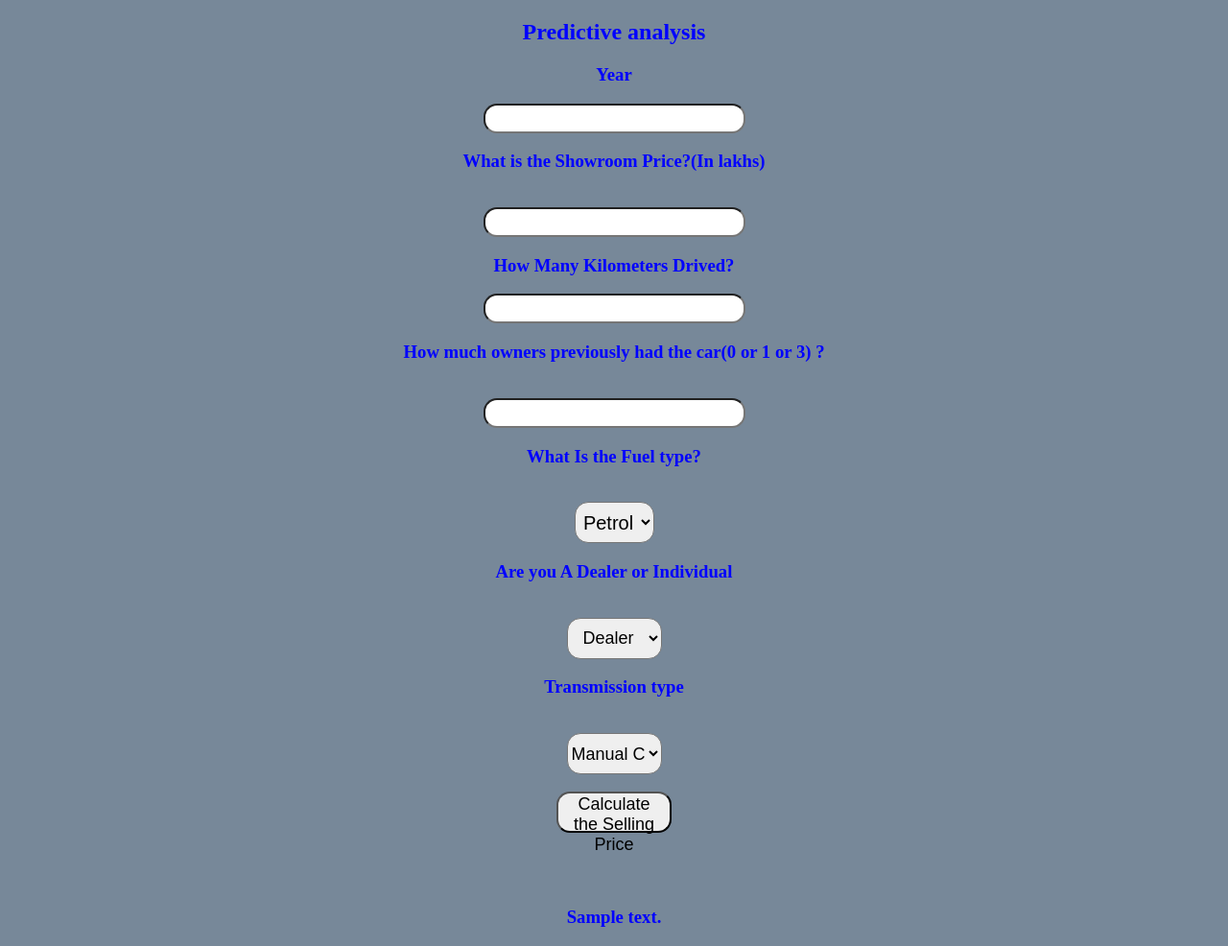
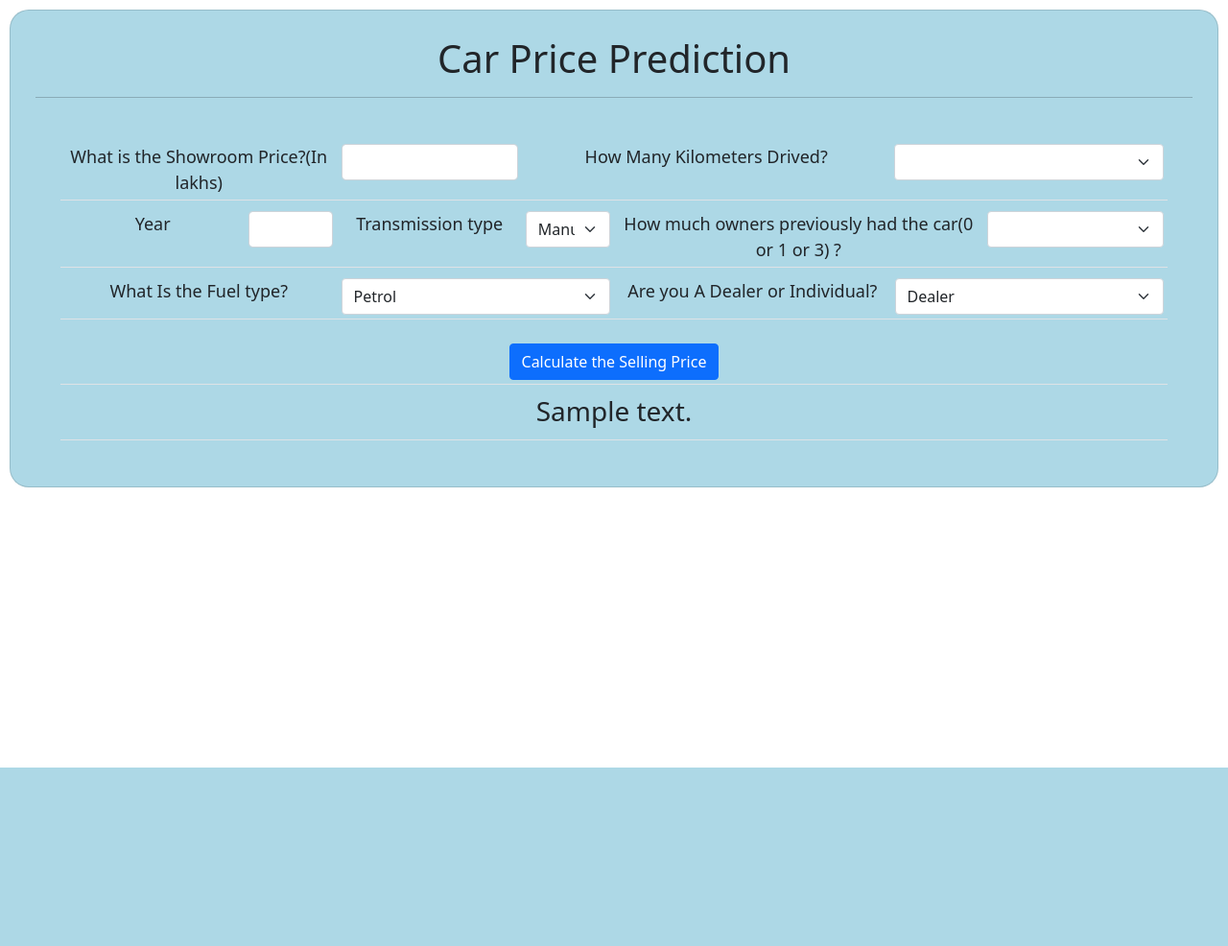
Before and after one commit to peekay21/car-price-predictions, a Flask app: template templates/index.html in a window 1280 px wide. Shown: the whole page at 96% size. After the commit the page ends 800 px from the top, so only its background shows below. Run offline with Flask 2, Linux system fonts and the light colour scheme; the template is opened without the code that fills it: most values are stand-ins (such as "Sample title", 1, 10 or a date in 2020); parts of the project's set-up code (start-up, migrations or seed data) failed here and were passed over.

Commit message:
Change front-end view of car-price-prediction page.

```diff
--- a/app.py
+++ b/app.py
@@ -8,7 +8,7 @@ from sklearn.preprocessing import StandardScaler
 
 app = Flask(__name__)
 
-model = pickle.load(open('random_forest_regression_model.pkl', 'rb'))
+model= pickle.load(open('random_forest_regression_model.pkl', 'rb'))
 
 
 @app.route('/', methods=['GET'])
@@ -62,7 +62,7 @@ def predict():
         if output < 0:
             return render_template('index.html', prediction_texts='Sorry you cannot sell this car.')
         else:
-            return render_template('index.html', prediction_texts="You can sell the car at {}".format(output))
+            return render_template('index.html', prediction_texts="You can sell the car at {} lakhs.".format(output))
     else:
         return render_template('index.html')
 
--- a/templates/index.html
+++ b/templates/index.html
@@ -2,158 +2,119 @@
 <html lang="en">
 
 <head>
+
+    <link href="https://cdn.jsdelivr.net/npm/bootstrap@5.0.0-beta3/dist/css/bootstrap.min.css" rel="stylesheet" integrity="sha384-eOJMYsd53ii+scO/bJGFsiCZc+5NDVN2yr8+0RDqr0Ql0h+rP48ckxlpbzKgwra6" crossorigin="anonymous">
+
     <meta charset="UTF-8">
     <meta name="viewport" content="width=device-width, initial-scale=1.0">
-    <title>Document</title>
+    <title>Car Price Prediction</title>
+
+    <!-- JavaScript Bundle with Popper -->
+<script src="https://cdn.jsdelivr.net/npm/bootstrap@5.0.0-beta3/dist/js/bootstrap.bundle.min.js" integrity="sha384-JEW9xMcG8R+pH31jmWH6WWP0WintQrMb4s7ZOdauHnUtxwoG2vI5DkLtS3qm9Ekf" crossorigin="anonymous"></script>
 </head>
 
 <body>
+    <div class="card">
+    <div class="card-body">
 
-    <div style="color:blue">
-        <form action="{{ url_for('predict')}}" method="post">
-            <h2>Predictive analysis</h2>
-            <h3>Year</h3>
-            <input id="first" name="Year" type="number ">
-            <h3>What is the Showroom Price?(In lakhs)</h3><br><input id="second" name="Present_Price" required="required">
-            <h3>How Many Kilometers Drived?</h3><input id="third" name="Kms_Driven" required="required">
-            <h3>How much owners previously had the car(0 or 1 or 3) ?</h3><br><input id="fourth" name="Owner" required="required">
-            <h3>What Is the Fuel type?</h3><br><select name="Fuel_Type_Petrol" id="fuel" required="required">
-                <option value="Petrol">Petrol</option>
+        <h1 class="card-title text-center">Car Price Prediction</h1>
+        <hr>
+        <br>
+
+
+    <div class="container">
+
+        <form class="row gy-2 gx-3 align-items-center" action="{{ url_for('predict')}}" method="post">
+            <table class="table table-sm">
+
+              <tbody>
+                <tr class="row">
+                  <td class="col-sm-3">What is the Showroom Price?(In lakhs)</td>
+                  <td class="col-sm-2"><input id="second" class="form-control" name="Present_Price" type="number"required="required"></td>
+
+                    <td class="col-sm-4">How Many Kilometers Drived?</td>
+                    <td class="col-sm-3"><input id="third" class="form-select" name="Kms_Driven" type="number" required="required"></td>
+                </tr>
+                <tr class="row">
+                  <td class="col-sm-2" >Year</td>
+                  <td class="col-sm-1"><input id="first" class="form-control" name="Year" type="number"></td>
+                    <td class="col-sm-2">Transmission type</td>
+                    <td class="col-sm-1">
+                        <select  class="form-select" name="Transmission_Mannual" id="research" required="required">
+                            <option value="Mannual" selected>Manual Car</option>
+                            <option value="Automatic">Automatic Car</option>
+                        </select>
+                    </td>
+
+                  <td class="col-sm-4">How much owners previously had the car(0 or 1 or 3) ?</td>
+                  <td class="col-sm-2"><input id="fourth" class="form-select" name="Owner" type="number" required="required"></td>
+
+              </tr>
+              <tr class="row">
+                  <td class="col-sm-3">What Is the Fuel type?</td>
+                  <td class="col-sm-3">
+                      <select name="Fuel_Type_Petrol" class="form-select" id="fuel" required="required">
+                            <option value="Petrol" selected>Petrol</option>
                             <option value="Diesel">Diesel</option>
                             <option value="Diesel">CNG</option>
                       </select>
-            <h3>Are you A Dealer or Individual</h3><br><select name="Seller_Type_Individual" id="resea" required="required">
+                  </td>
+
+                  <td class="col-sm-3">Are you A Dealer or Individual?</td>
+                  <td class="col-sm-3">
+                      <select name="Seller_Type_Individual" class="form-select" id="resea" required="required">
                             <option value="Dealer">Dealer</option>
                             <option value="Individual">Individual</option>
                       </select>
-            <h3>Transmission type</h3><br><select name="Transmission_Mannual" id="research" required="required">
-                <option value="Mannual">Manual Car</option>
-                <option value="Automatic">Automatic Car</option>
-            </select>
-            <br><br><button id="sub" type="submit ">Calculate the Selling Price</button>
-            <br>
+                  </td>
+              </tr>
+              <tr class="row">
+
+              </tr>
+                <tr class="row">
+
+                </tr>
+              <tr class="row">
+                  <td class="col-sm-4"></td>
+                  <td class="col-sm-4"><button id="sub" class="btn btn-primary" type="submit ">Calculate the Selling Price</button></td>
+                  <td class="col-sm-4"></td>
 
 
-
-
+              </tr>
               </form>
-
-
-
-        <br><br><h3>{{ prediction_texts }}<h3>
+              <tr class="row">
+                  <td class="col-sm-3"></td>
+                  <td class="col-sm-6"><h3>{{ prediction_texts }}<h3></td>
+                  <td class="col-sm-3"></td>
+              </tr>
+              </tbody>
+        </table>
+    </div>
+    </div>
     </div>
 
 
+</body>
+<style>
+    table
+    {
+       border:none;
+    }
+    tr{
+    margin:5px;
+    padding:1px;
+    text-align:center;
 
-
-    <style>
-        body {
-            background-color: lightslategray;
-            text-align: center;
-            padding: 0px;
+    }
+    .card{
+    background: lightblue;
+    font-size:18px;
+    border:2px black dash;
+    border-radius:20px;
+    margin:10px;
+    padding:10px;
     }
 
-        #research {
-            font-size: 18px;
-            width: 100px;
-            height: 23px;
-            top: 23px;
-        }
-
-        #box {
-            border-radius: 60px;
-            border-color: 45px;
-            border-style: solid;
-            font-family: cursive;
-            text-align: center;
-            background-color: rgb(168, 131, 61);
-            font-size: medium;
-            position: absolute;
-            width: 700px;
-            bottom: 9%;
-            height: 850px;
-            right: 30%;
-            padding: 0px;
-            margin: 0px;
-            font-size: 14px;
-        }
-
-        #fuel {
-            width: 83px;
-            height: 43px;
-            text-align: center;
-            border-radius: 14px;
-            font-size: 20px;
-        }
-
-        #fuel:hover {
-            background-color: coral;
-        }
-
-        #research {
-            width: 99px;
-            height: 43px;
-            text-align: center;
-            border-radius: 14px;
-            font-size: 18px;
-        }
-
-        #research:hover {
-            background-color: coral;
-        }
-
-        #resea {
-            width: 99px;
-            height: 43px;
-            text-align: center;
-            border-radius: 14px;
-            font-size: 18px;
-        }
-
-        #resea:hover {
-            background-color: coral;
-        }
-
-        #sub {
-            width: 120px;
-            height: 43px;
-            text-align: center;
-            border-radius: 14px;
-            font-size: 18px;
-        }
-
-        #sub:hover {
-            background-color: darkcyan;
-        }
-
-        #first {
-            border-radius: 14px;
-            height: 25px;
-            font-size: 20px;
-            text-align: center;
-        }
-
-        #second {
-            border-radius: 14px;
-            height: 25px;
-            font-size: 20px;
-            text-align: center;
-        }
-
-        #third {
-            border-radius: 14px;
-            height: 25px;
-            font-size: 20px;
-            text-align: center;
-        }
-
-        #fourth {
-            border-radius: 14px;
-            height: 25px;
-            font-size: 20px;
-            text-align: center;
-        }
 </style>
-</body>
 
 </html>
```
Lines whose indentation alone changed are shown as unchanged.
